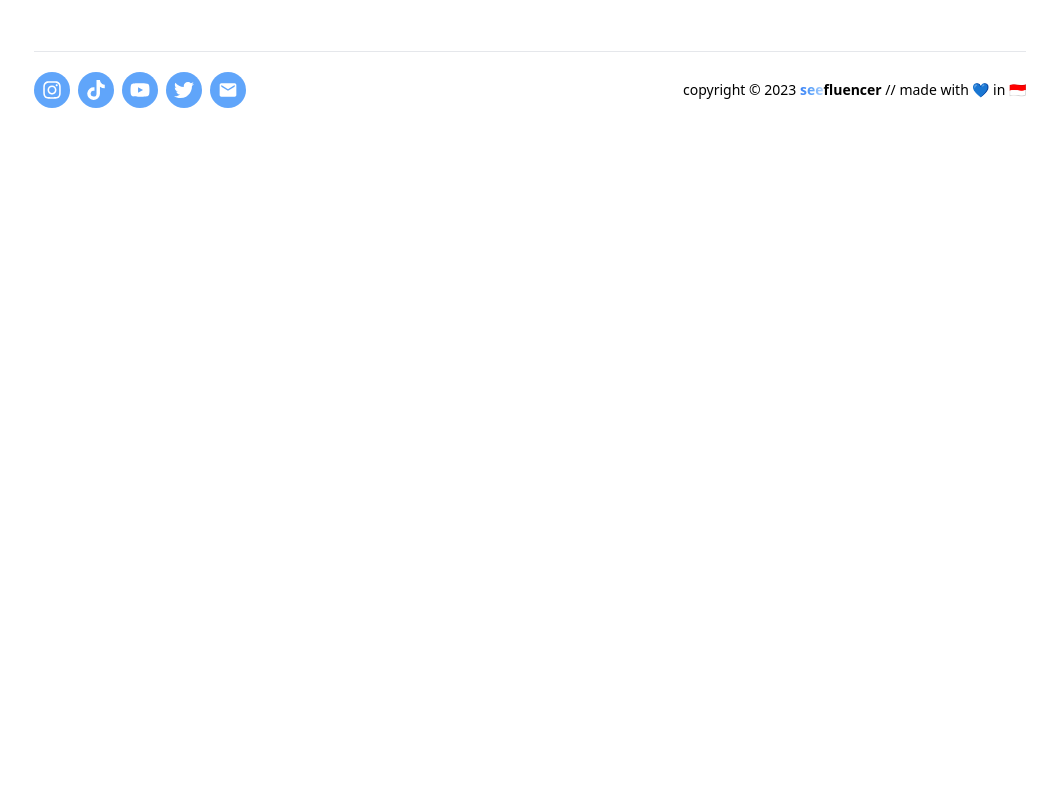
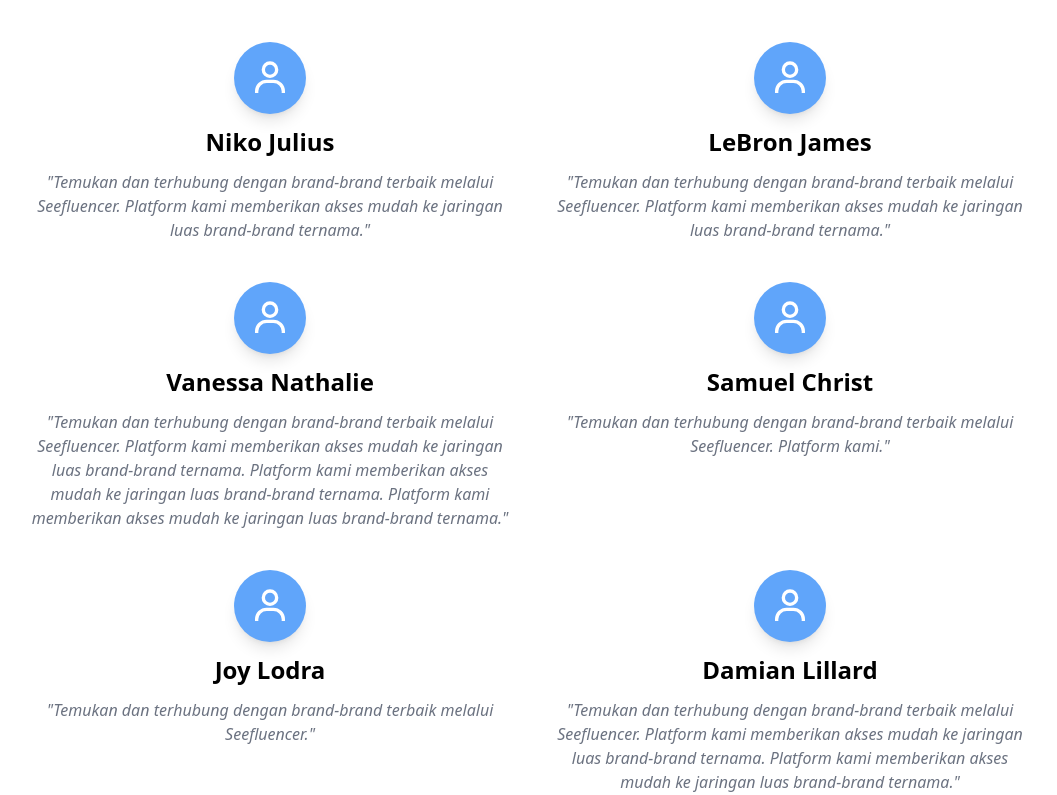
Before and after one commit to joylodra/seefluencer, a Next.js app: page / in a window 1280 px wide. Shown: the part 1685-2480 px from the top of the page, without its empty margins (110-1167 px from the left). Before the commit the page ends 1829 px from the top, so only its background shows below. Built offline with nearby package versions, Linux system fonts and the light colour scheme.

Commit message:
Added a few sections to home page

```diff
--- a/app/(lp)/lt/page.tsx
+++ b/app/(lp)/lt/page.tsx
@@ -278,8 +278,8 @@
           </div>
 
           <div className="flex flex-col gap-3">
-            <p className="line-through italic text-xl">Rp. 7.499.999</p>
-            <h1 className="text-5xl text-white font-bold rounded-lg text-center animate-bounce">
+            <p className="line-through italic text-lg">Rp. 7.499.999</p>
+            <h1 className="text-4xl text-white font-bold rounded-lg text-center animate-bounce">
               Rp. 4.999.999
             </h1>
           </div>
--- a/app/(public)/kol/page.tsx
+++ b/app/(public)/kol/page.tsx
@@ -31,7 +31,22 @@
 
       <div className="flex flex-col gap-10 text-center justify-center items-center">
         <Title
-          title="why us? 👋"
+          underline
+          title="Pengalaman Pitching Kami 🎙"
+          description="Video di bawah menggambarkan cara kami secara profesional mengunjungi korporat-korporat untuk pitching."
+        />
+
+        <iframe
+          allow="fullscreen;"
+          src="https://www.youtube.com/embed/bfQrBQAk1Ks"
+          className="aspect-video w-full"
+        />
+      </div>
+
+      <div className="flex flex-col gap-10 text-center justify-center items-center">
+        <Title
+          title="Why Us? 👋"
+          underline
           description="Di Seefluencer, transparansi dan kejujuran menjadi prioritas utama dalam setiap kemitraan yang kami bangun."
         />
 
--- a/app/(public)/page.tsx
+++ b/app/(public)/page.tsx
@@ -2,6 +2,9 @@
 import Hero from "../components/public/Hero";
 import Feature from "../components/public/Feature";
 import Title from "../components/public/Title";
+
+// Icons & Images
+import { BiUser } from "react-icons/bi";
 
 export default function Home() {
   return (
@@ -29,7 +32,7 @@
 
       <div className="flex flex-col gap-5">
         <Title
-          title="Our Products & Services"
+          title="Our Products & Services 💼"
           description="Temukan dan terhubung dengan brand-brand terbaik melalui Seefluencer. Platform kami memberikan akses mudah ke jaringan luas brand-brand ternama."
           center
           underline
@@ -52,6 +55,102 @@
           buttonText="lihat selengkapnya"
         />
       </div>
+
+      <div className="flex flex-col gap-10">
+        <Title
+          title="Apa Kata Mereka? 💬"
+          description="Temukan dan terhubung dengan brand-brand terbaik melalui Seefluencer. Platform kami memberikan akses mudah ke jaringan luas brand-brand ternama."
+          center
+          underline
+        />
+
+        <div className="grid grid-cols-1 md:grid-cols-2 gap-10">
+          <div className="flex flex-col items-center text-center gap-3">
+            <div className="p-4 rounded-full bg-blue-400 shadow-lg">
+              <BiUser className="text-white" size={40} />
+            </div>
+
+            <h2 className="text-2xl font-bold">Niko Julius</h2>
+
+            <div className="italic text-gray-500">
+              {`"Temukan dan terhubung dengan brand-brand terbaik melalui
+              Seefluencer. Platform kami memberikan akses mudah ke jaringan luas
+              brand-brand ternama."`}
+            </div>
+          </div>
+
+          <div className="flex flex-col items-center text-center gap-3">
+            <div className="p-4 rounded-full bg-blue-400 shadow-lg">
+              <BiUser className="text-white" size={40} />
+            </div>
+
+            <h2 className="text-2xl font-bold">LeBron James</h2>
+
+            <div className="italic text-gray-500">
+              {`"Temukan dan terhubung dengan brand-brand terbaik melalui
+              Seefluencer. Platform kami memberikan akses mudah ke jaringan luas
+              brand-brand ternama."`}
+            </div>
+          </div>
+
+          <div className="flex flex-col items-center text-center gap-3">
+            <div className="p-4 rounded-full bg-blue-400 shadow-lg">
+              <BiUser className="text-white" size={40} />
+            </div>
+
+            <h2 className="text-2xl font-bold">Vanessa Nathalie</h2>
+
+            <div className="italic text-gray-500">
+              {`"Temukan dan terhubung dengan brand-brand terbaik melalui
+              Seefluencer. Platform kami memberikan akses mudah ke jaringan luas
+              brand-brand ternama. Platform kami memberikan akses mudah ke
+              jaringan luas brand-brand ternama. Platform kami memberikan akses
+              mudah ke jaringan luas brand-brand ternama."`}
+            </div>
+          </div>
+
+          <div className="flex flex-col items-center text-center gap-3">
+            <div className="p-4 rounded-full bg-blue-400 shadow-lg">
+              <BiUser className="text-white" size={40} />
+            </div>
+
+            <h2 className="text-2xl font-bold">Samuel Christ</h2>
+
+            <div className="italic text-gray-500">
+              {`"Temukan dan terhubung dengan brand-brand terbaik melalui
+              Seefluencer. Platform kami."`}
+            </div>
+          </div>
+
+          <div className="flex flex-col items-center text-center gap-3">
+            <div className="p-4 rounded-full bg-blue-400 shadow-lg">
+              <BiUser className="text-white" size={40} />
+            </div>
+
+            <h2 className="text-2xl font-bold">Joy Lodra</h2>
+
+            <div className="italic text-gray-500">
+              {`"Temukan dan terhubung dengan brand-brand terbaik melalui
+              Seefluencer."`}
+            </div>
+          </div>
+
+          <div className="flex flex-col items-center text-center gap-3">
+            <div className="p-4 rounded-full bg-blue-400 shadow-lg">
+              <BiUser className="text-white" size={40} />
+            </div>
+
+            <h2 className="text-2xl font-bold">Damian Lillard</h2>
+
+            <div className="italic text-gray-500">
+              {`"Temukan dan terhubung dengan brand-brand terbaik melalui
+              Seefluencer. Platform kami memberikan akses mudah ke jaringan luas
+              brand-brand ternama. Platform kami memberikan akses mudah ke
+              jaringan luas brand-brand ternama."`}
+            </div>
+          </div>
+        </div>
+      </div>
     </div>
   );
 }
--- a/app/(public)/university/page.tsx
+++ b/app/(public)/university/page.tsx
@@ -42,7 +42,13 @@
       />
 
       {/* TITLE */}
-      <div className="flex flex-col gap-10">
+      <div className="flex flex-col gap-10 text-center justify-center items-center">
+        <Title
+          title="Penghasilan Konten Kreator"
+          underline
+          description="Video di bawah merupakan bukti nyata tentang bagaimana cara Samuel Christ, salah satu instruktur Seefluencer, mendapatkan salah satu sumber penghasilan sebagai konten kreator."
+        />
+
         <iframe
           allow="fullscreen;"
           src="https://www.youtube.com/embed/bfQrBQAk1Ks"
@@ -253,7 +259,10 @@
 
         <Feature
           title="apa yang kamu akan dapatkan?"
-          description={"✅ Live Class"}
+          description="Temukan dan terhubung dengan brand-brand terbaik melalui
+          Seefluencer. Platform kami memberikan akses mudah ke jaringan luas
+          brand-brand ternama. Platform kami memberikan akses mudah ke
+          jaringan luas brand-brand ternama."
           src="/images/connect-sam.png"
           reverse
         />
@@ -271,8 +280,8 @@
           </div>
 
           <div className="flex flex-col gap-3">
-            <p className="line-through italic text-xl">Rp. 7.499.999</p>
-            <h1 className="text-5xl text-white font-bold rounded-lg text-center animate-bounce">
+            <p className="line-through italic text-lg">Rp. 7.499.999</p>
+            <h1 className="text-4xl text-white font-bold rounded-lg text-center animate-bounce">
               Rp. 4.999.999
             </h1>
           </div>
```
